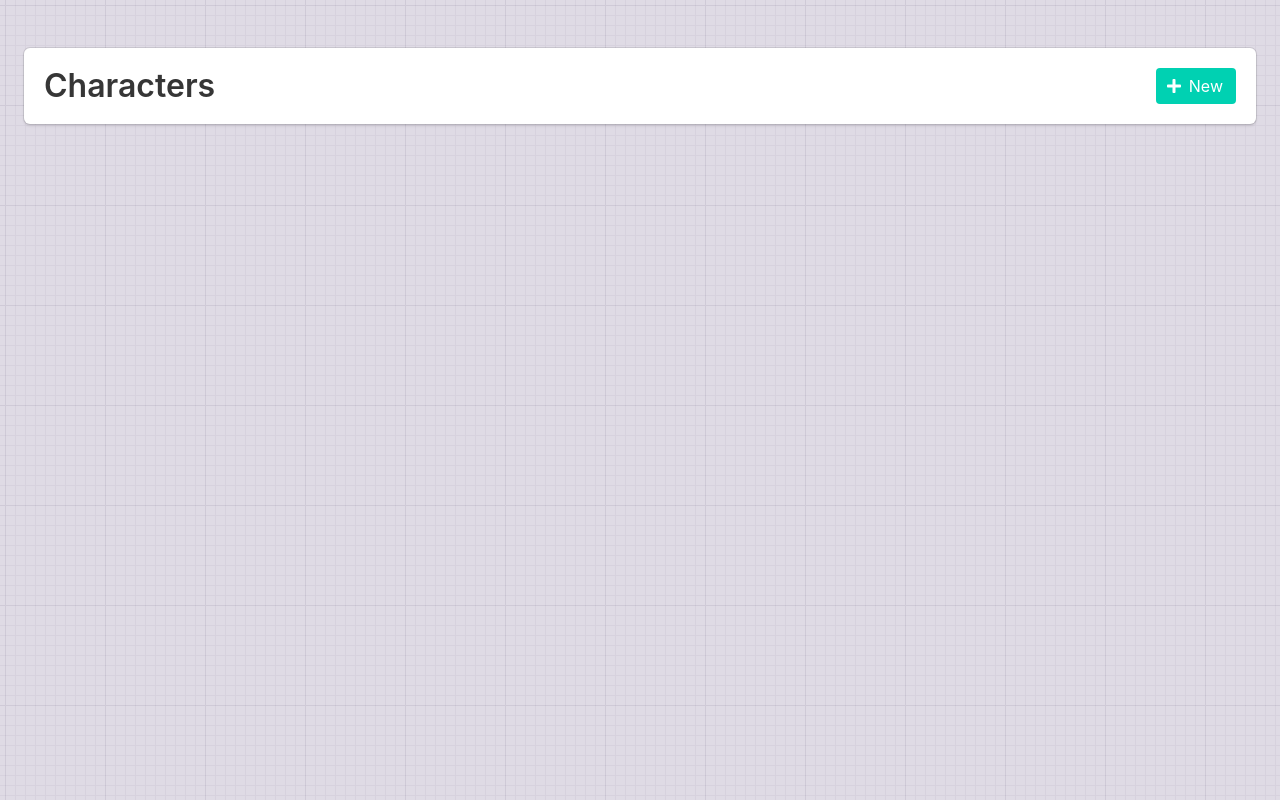
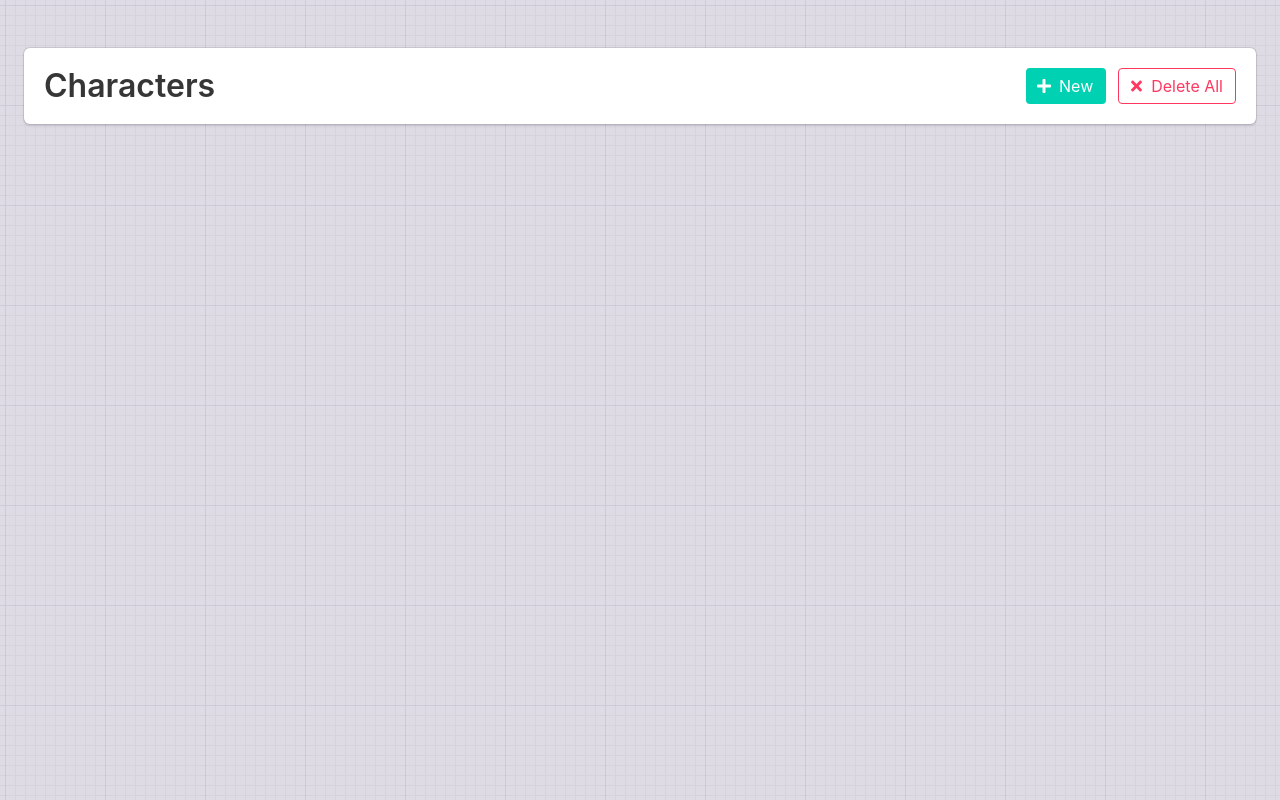
Before and after one commit to Iverum/tabletop, a React (Create React App) app: page / in a window 1280 px wide. Built offline with nearby package versions, Linux system fonts and the light colour scheme.

Commit message:
:sparkles: Allowing a user to delete all characters. Should probably put a modal on that

```diff
--- a/src/components/Characters.js
+++ b/src/components/Characters.js
@@ -1,13 +1,41 @@
-import { inject, observer } from 'mobx-react';
-import React from 'react';
+import { inject, observer } from "mobx-react";
+import React from "react";
 
-import Character from './Character';
+import Character from "./Character";
+
+const Buttons = ({ addCharacter, deleteAllCharacters }) => (
+  <div className="field is-grouped">
+    <div className="control">
+      <button
+        className="button is-primary has-icon-left"
+        onClick={addCharacter}
+      >
+        <span className="icon">
+          <i className="fas fa-plus" />
+        </span>
+        <span>New</span>
+      </button>
+    </div>
+    <div className="control">
+      <button
+        className="button is-danger is-outlined"
+        onClick={deleteAllCharacters}
+      >
+        <span className="icon">
+          <i className="fas fa-times" />
+        </span>
+        <span>Delete All</span>
+      </button>
+    </div>
+  </div>
+);
 
 const Characters = inject(stores => {
   const {
     characterStore: {
       addCharacter,
       characters,
+      deleteAllCharacters,
       deleteCharacter,
       updateCharacter
     }
@@ -16,6 +44,7 @@ const Characters = inject(stores => {
   return {
     addCharacter,
     characters,
+    deleteAllCharacters,
     deleteCharacter,
     updateCharacter
   };
@@ -26,15 +55,10 @@ const Characters = inject(stores => {
         <h1 className="title" style={{ marginBottom: 0 }}>
           Characters
         </h1>
-        <button
-          className="button is-primary has-icon-left"
-          onClick={props.addCharacter}
-        >
-          <span className="icon">
-            <i className="fas fa-plus" />
-          </span>
-          <span>New</span>
-        </button>
+        <Buttons
+          addCharacter={props.addCharacter}
+          deleteAllCharacters={props.deleteAllCharacters}
+        />
       </div>
       {props.characters.map((character, index) => (
         <Character
--- a/src/stores/CharacterStore.js
+++ b/src/stores/CharacterStore.js
@@ -1,14 +1,14 @@
-import set from 'lodash/set';
-import { action, decorate, observable, toJS } from 'mobx';
+import set from "lodash/set";
+import { action, decorate, observable, toJS } from "mobx";
 
-import Character from '../models/Character';
+import Character from "../models/Character";
 
 class CharacterStore {
   characters = [];
 
   constructor() {
     this.characters.push(
-      ...JSON.parse(localStorage.getItem('characters') || '[]').map(
+      ...JSON.parse(localStorage.getItem("characters") || "[]").map(
         c => new Character(c)
       )
     );
@@ -19,16 +19,21 @@ class CharacterStore {
     this.saveToLocalStorage();
   };
 
+  deleteAllCharacters = () => {
+    this.characters = [];
+    this.saveToLocalStorage();
+  };
+
   deleteCharacter = index => {
     this.characters.splice(index, 1);
     this.saveToLocalStorage();
   };
 
   saveToLocalStorage = () =>
-    localStorage.setItem('characters', JSON.stringify(toJS(this.characters)));
+    localStorage.setItem("characters", JSON.stringify(toJS(this.characters)));
 
   updateCharacter = (index, property, newValue) => {
-    if (property === 'playbook') {
+    if (property === "playbook") {
       this.characters[index].updatePlaybook(newValue);
     }
 
@@ -40,6 +45,7 @@ class CharacterStore {
 export default decorate(CharacterStore, {
   addCharacter: action,
   characters: observable,
+  deleteAllCharacters: action,
   deleteCharacter: action,
   updateCharacter: action
 });
```
